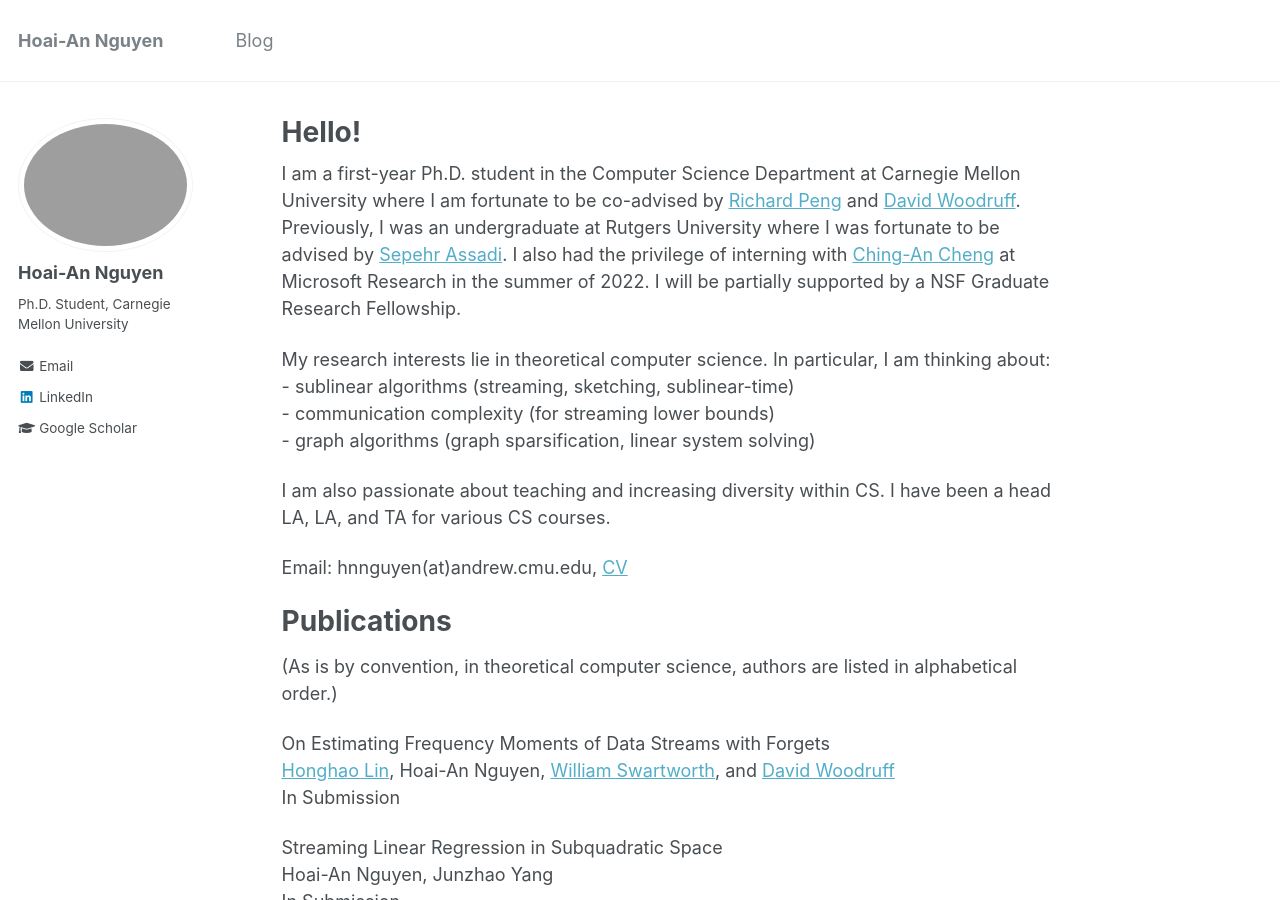
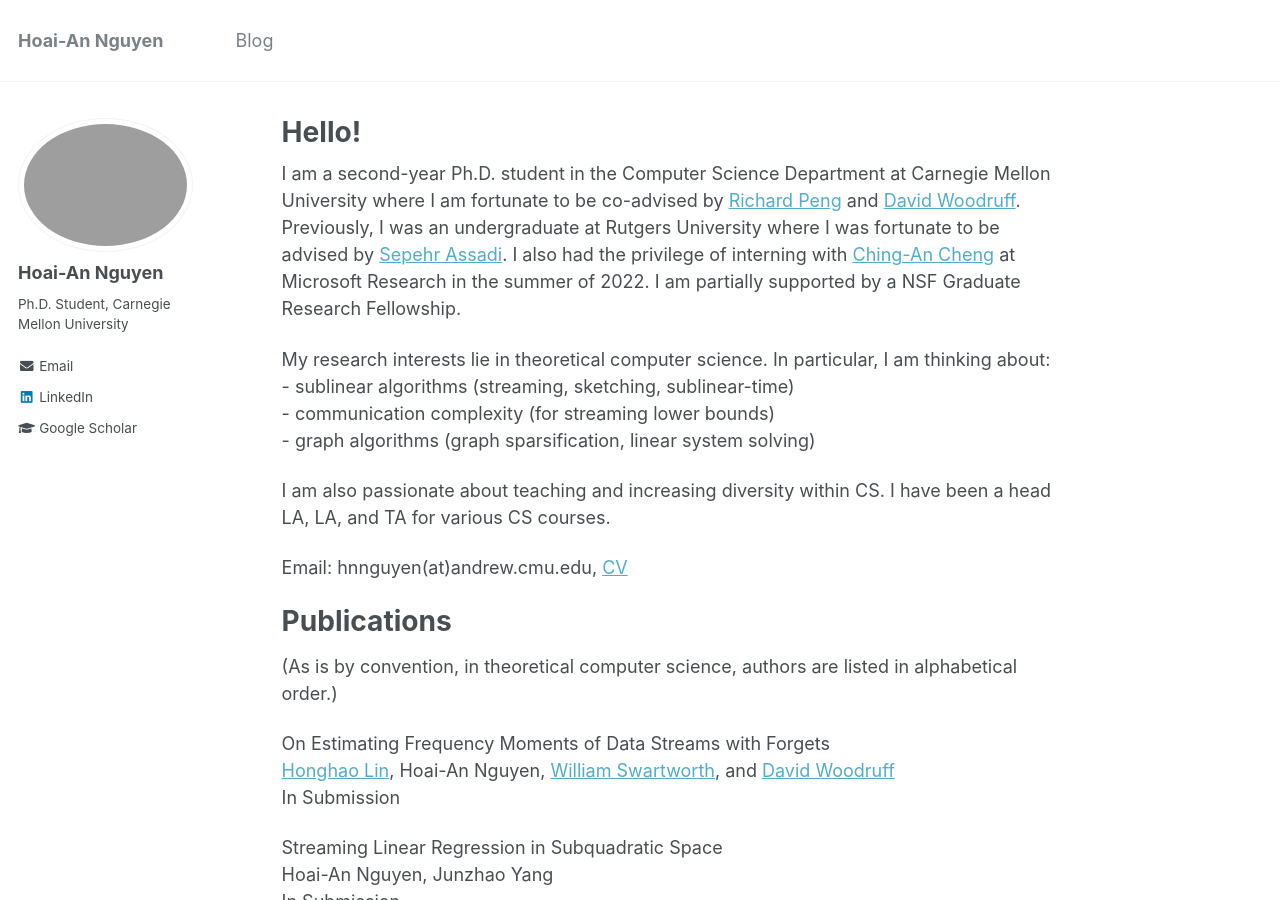
Before and after one commit to hoai77/hoai77.github.io, a Jekyll site: the page built from _pages/about.md, in a window 1280 px wide and 900 px high. Built offline with Jekyll 4.4.1, drawn with Linux system fonts in a browser that asks for light colours.

Commit message:
changed about me

```diff
--- a/_pages/about.md
+++ b/_pages/about.md
@@ -7,7 +7,7 @@ redirect_from:
   - /about/
   - /about.html
 ---
-I am a first-year Ph.D. student in the Computer Science Department at Carnegie Mellon University where I am fortunate to be co-advised by [Richard Peng](https://www.cs.cmu.edu/~yangp/) and [David Woodruff](http://www.cs.cmu.edu/~dwoodruf/). Previously, I was an undergraduate at Rutgers University where I was fortunate to be advised by [Sepehr Assadi](https://sepehr.assadi.info/). I also had the privilege of interning with [Ching-An Cheng](https://www.chinganc.com/) at Microsoft Research in the summer of 2022. I will be partially supported by a NSF Graduate Research Fellowship.
+I am a second-year Ph.D. student in the Computer Science Department at Carnegie Mellon University where I am fortunate to be co-advised by [Richard Peng](https://www.cs.cmu.edu/~yangp/) and [David Woodruff](http://www.cs.cmu.edu/~dwoodruf/). Previously, I was an undergraduate at Rutgers University where I was fortunate to be advised by [Sepehr Assadi](https://sepehr.assadi.info/). I also had the privilege of interning with [Ching-An Cheng](https://www.chinganc.com/) at Microsoft Research in the summer of 2022. I am partially supported by a NSF Graduate Research Fellowship.
 
 My research interests lie in theoretical computer science. In particular, I am thinking about:\\
 \- sublinear algorithms (streaming, sketching, sublinear-time)\\
```
